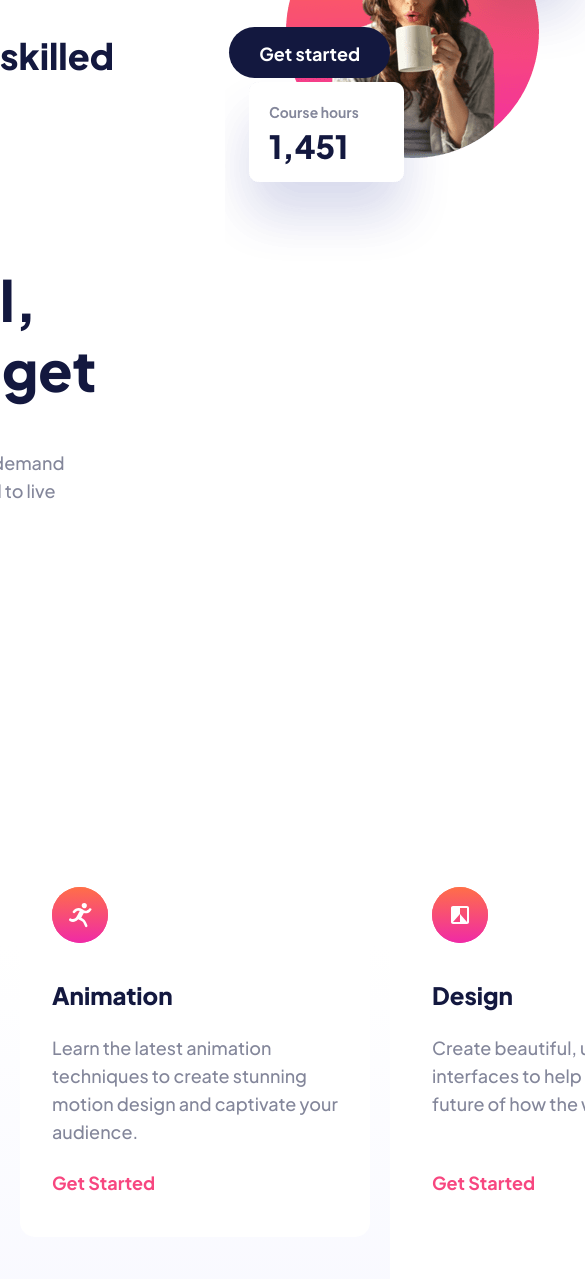
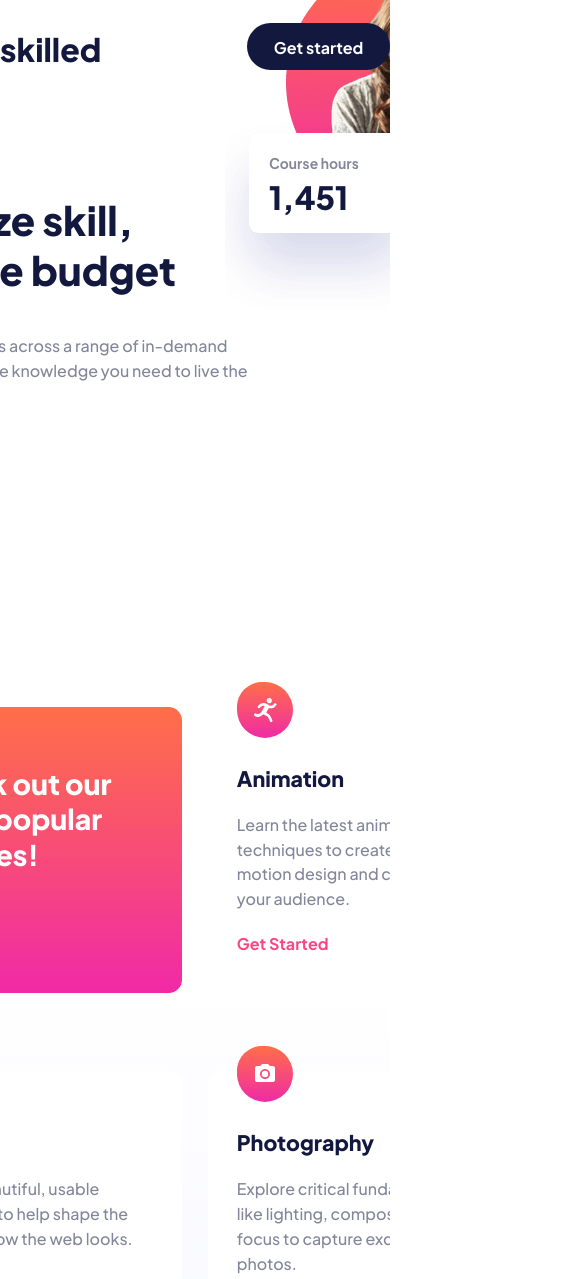
Before and after one commit to hector1234567/skilled-elearning-landing-page, a website: page index.html in a window 390 px wide. Shown: the top 1279 px of the page, 585 px wide, since content can reach past the window. Drawn offline with Linux system fonts and the light colour scheme.

Commit message:
Responsive Tablet

```diff
--- a/index.html
+++ b/index.html
@@ -9,6 +9,7 @@
   <title>Frontend Mentor | Skilled e-learning landing page</title>
 </head>
 <body>
+  <div class="content">
     <header>
       <div class="navbar">
         <h1 class="navbar__title">skilled</h1>
@@ -25,8 +26,9 @@
         </div>
         <div class="main-photo">
           <picture class="main-photo__picture">
-          <source media="(max-width: 600px)" srcset="./assets/image-hero-mobile.png">
-          <img src="./assets/image-hero-desktop.png" alt="Maximize skill, minimize budget">
+            <source media="(max-width: 600px)" srcset="./assets/image-hero-mobile.png 1x, ./assets/image-hero-mobile@2x.png 2x">
+            <source media="(max-width: 1190px)" srcset="./assets/image-hero-tablet.png 1x, ./assets/image-hero-tablet@2x.png 2x">
+            <img srcset="./assets/image-hero-desktop.png 1x, ./assets/image-hero-desktop@2x.png 2x" src="./assets/image-hero-desktop.png" alt="Maximize skill, minimize budget">
           </picture>
         </div>
       </div>
@@ -81,6 +83,8 @@
         </div>
       </div>
     </main>
+  </div>
+
   <footer>
     <div class="footer">
       <h1>skilled</h1>
--- a/sass/main.scss
+++ b/sass/main.scss
@@ -26,6 +26,7 @@ body {
     font-family: PlusJakartaSans-Medium, sans-serif;
     background-color: var(--color-white);
     color: var(--color-grey);
+    font-size: 1.5rem;
 }
 
 // Typhography
@@ -37,20 +38,20 @@ h1 {
 
 h2 {
     font-family: PlusJakartaSans-ExtraBold;
-    font-size: 32px;
-    line-height: 40px;
+    font-size: 3.2rem;
+    line-height: 4rem;
 }
 
 h3 {
     font-family: PlusJakartaSans-ExtraBold;
-    font-size: 24px;
-    line-height: 30px;
+    font-size: 2.4rem;
+    line-height: 3rem;
 }
 
 p {
     font-family: PlusJakartaSans-Medium;
-    font-size: 18px;
-    line-height: 28px;
+    font-size: 1.8rem;
+    line-height: 2.8rem;
 }
 
 ////////////////
@@ -65,6 +66,10 @@ footer {
 header {
     display: flex;
     justify-content: center;
+}
+
+.content {
+    overflow: hidden;
 }
 
 .navbar {
@@ -107,12 +112,12 @@ main {
 
 .presentation {
     width: 50%;
-    height: 359px;
+    height: 35.9rem;
 
     &__title {
         font-family: PlusJakartaSans-ExtraBold;
-        font-size: 56px;
-        line-height: 70.56px;
+        font-size: 5.6rem;
+        line-height: 7.056rem;
         color: var(--color-dark-blue);
     }
 
@@ -174,18 +179,18 @@ main {
 .cards-container {
     width: 111rem;
     display: grid;
-    margin: 140px 0;
+    margin: 14rem 0;
 
     grid-template-columns: 1fr 1fr 1fr;
-    grid-template-rows: 322px 322px;
+    grid-template-rows: 32.2rem 32.2rem;
 
-    grid-row-gap: 88px;
-    grid-column-gap: 30px;
+    grid-row-gap: 8.8rem;
+    grid-column-gap: 3rem;
 }
 
 .card {
-    padding: 64px 32px 32px 32px;
-    border-radius: 15px;
+    padding: 6.4rem 3.2rem 3.2rem 3.2rem;
+    border-radius: 1.5rem;
     position: relative;
 
     &--title {
@@ -204,27 +209,27 @@ main {
         }
 
         & p {
-            margin-top: 24px;
+            margin-top: 2.4rem;
         }
     }
 
     &__circle {
         position: absolute;
         background: var(--gradient-orange-pink);
-        width: 56px;
-        height: 56px;
-        border-radius: 28px;
-        top: -28px;
+        width: 5.6rem;
+        height: 5.6rem;
+        border-radius: 2.8rem;
+        top: -2.8rem;
     }
 
     & a {
         font-family: PlusJakartaSans-Bold;
-        font-size: 18px;
+        font-size: 1.8rem;
         color: var(--color-pink);
         text-decoration: none;
 
         position: absolute;
-        bottom: 40px;
+        bottom: 4rem;
 
         &:hover {
             opacity: .5;
@@ -255,3 +260,47 @@ main {
         }
     }
 }
+
+@media (max-width: 1190px) {
+    html {
+        font-size: 55.5555555555%;
+    }
+
+    .presentation {
+        height: 32.9rem;
+
+        &__title {
+            font-size: 40px;
+            line-height: 50.4px;
+        }
+
+        &__text {
+            width: 45rem;
+            margin: 4.6rem 0;
+        }
+    }
+
+    .navbar,
+    .presentation-container,
+    .footer {
+        width: 689.8px;
+    }
+
+    .cards-container {
+        width: 68.98rem;
+        margin: 14rem 0;
+
+        grid-template-columns: 1fr 1fr;
+        grid-template-rows: 32.2rem 32.2rem 32.2rem;
+    }
+
+    .main-photo {
+        height: 55rem;
+        &__picture {
+            & img {
+                margin-top: -20.4rem;
+            }
+        }
+    }
+
+}
```
Also changed, not shown: css/style.css. Lines whose indentation alone changed are shown as unchanged.
